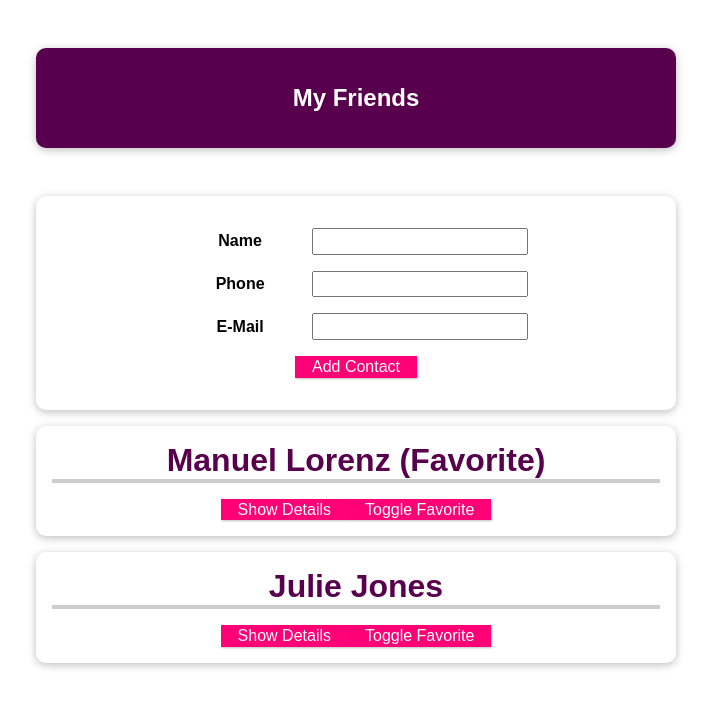
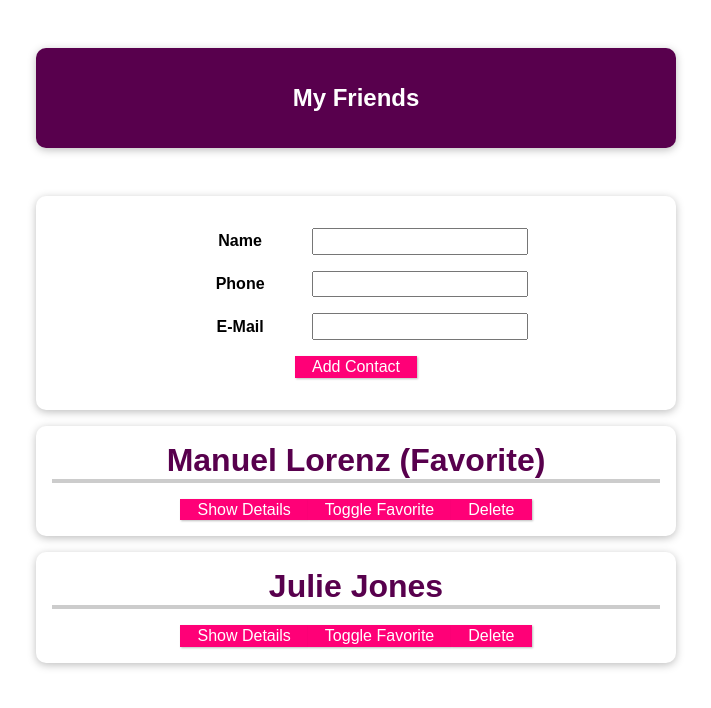
Before and after one commit to devR2001/vue-basics, a Vue app in the folder udemy-first-app/: page / in a window 1280 px wide. Shown: the top 708 px of the page, without its empty margins (284-995 px from the left). Built offline with nearby package versions, Linux system fonts and the light colour scheme.

Commit message:
Adding More Component Communication

```diff
--- a/udemy-first-app/src/App.vue
+++ b/udemy-first-app/src/App.vue
@@ -14,6 +14,7 @@
         :email-adress="friend.email"
         :is-favorite="friend.isFavorite"
         @toggle-favorite="toggleFavoriteStatus"
+        @delete="deleteContact"
       ></friend-contact>
     </ul>
   </section>
@@ -57,6 +58,9 @@
         isFavorite: false,
       };
       this.friends.push(newFriendContact);
+    },
+    deleteContact(friendId) {
+      this.friends = this.friends.filter((friend) => friend.id !== friendId);
     },
   },
 };
--- a/udemy-first-app/src/components/FriendContact.vue
+++ b/udemy-first-app/src/components/FriendContact.vue
@@ -15,6 +15,7 @@
         {{ emailAdress }}
       </li>
     </ul>
+    <button @click="$emit('delete', id)">Delete</button>
   </li>
 </template>
 
@@ -47,7 +48,7 @@
       },
     },
   },
-  emits: ["toggle-favorite"],
+  emits: ["toggle-favorite", "delete"],
   // emits: {
   //   "toggle-favorite": function (id) {
   //     if (id) {
@@ -69,6 +70,9 @@
     toggleFavorite() {
       this.$emit("toggle-favorite", this.id);
     },
+    // deleteFriend() {
+    //   this.$emit("delete");
+    // },
   },
 };
 </script>
```
